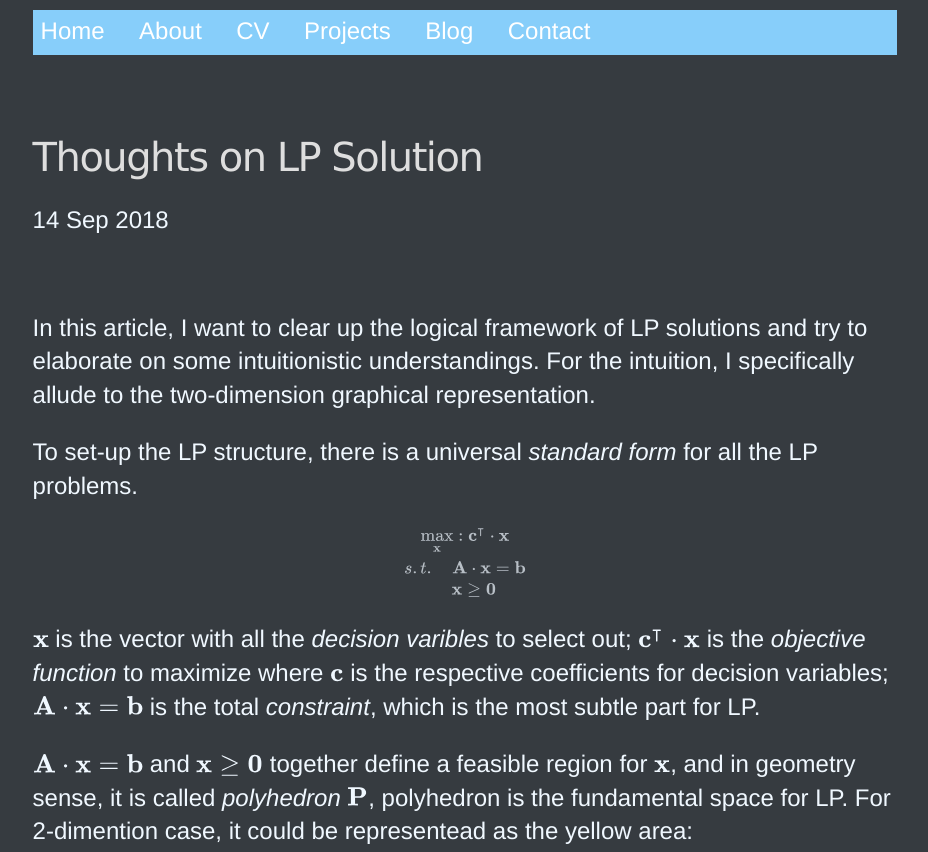
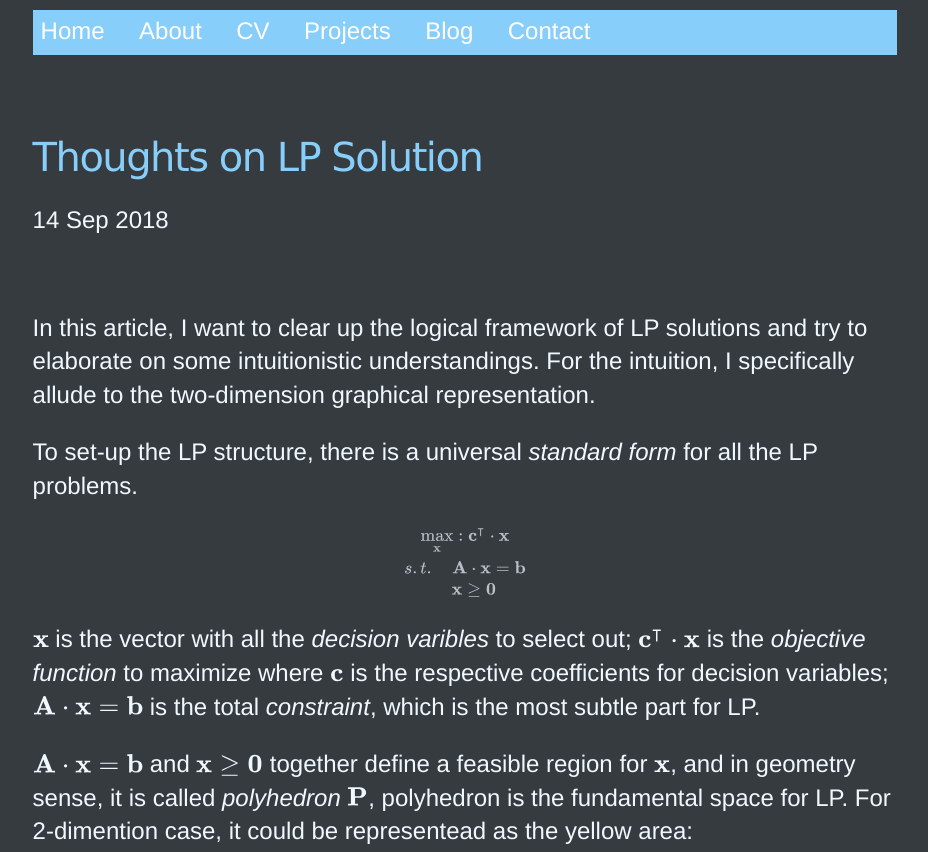
Before and after one commit to xiaohui-victor-li/xiaohui-victor-li.github.io, a Jekyll site: the page built from _posts/2018-09-17-LP-solution.html, in a window 1280 px wide. Shown: the top 852 px of the page, without its empty margins (175-1103 px from the left). Built offline with Jekyll 4.4.1, drawn with Linux system fonts in a browser that asks for light colours; grey boxes are pictures that could not be loaded.

Commit message:
Update 2018-09-17-LP-solution.html

```diff
--- a/_posts/2018-09-17-LP-solution.html
+++ b/_posts/2018-09-17-LP-solution.html
@@ -533,7 +533,6 @@
     word-wrap: break-word;
     margin: 0;
     padding: 0;
-    color: #DEDEDE
 }
 
 h1 {
@@ -815,7 +814,6 @@
 }
 
 a {
-    color: #e0e0e0;
     text-decoration: underline;
 }
 
```
